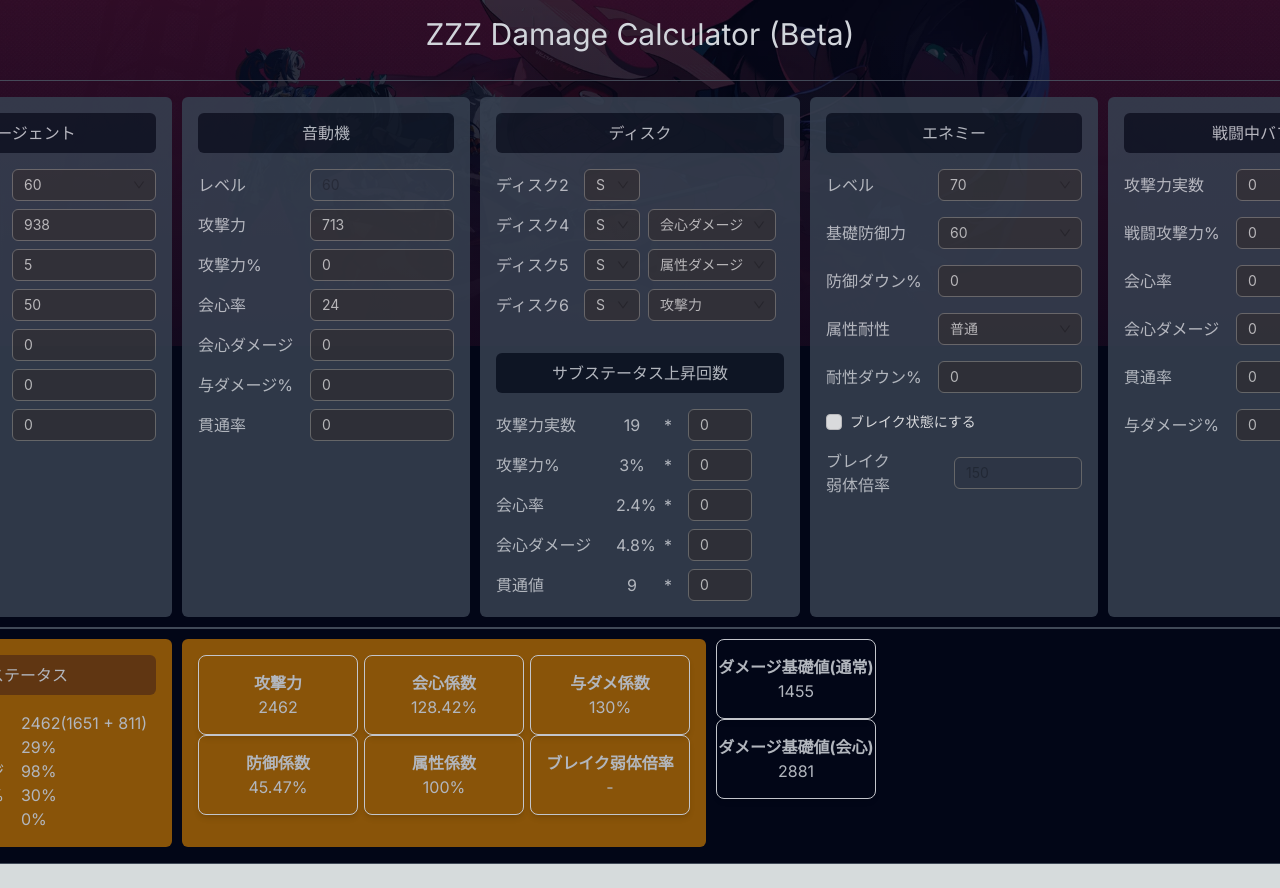
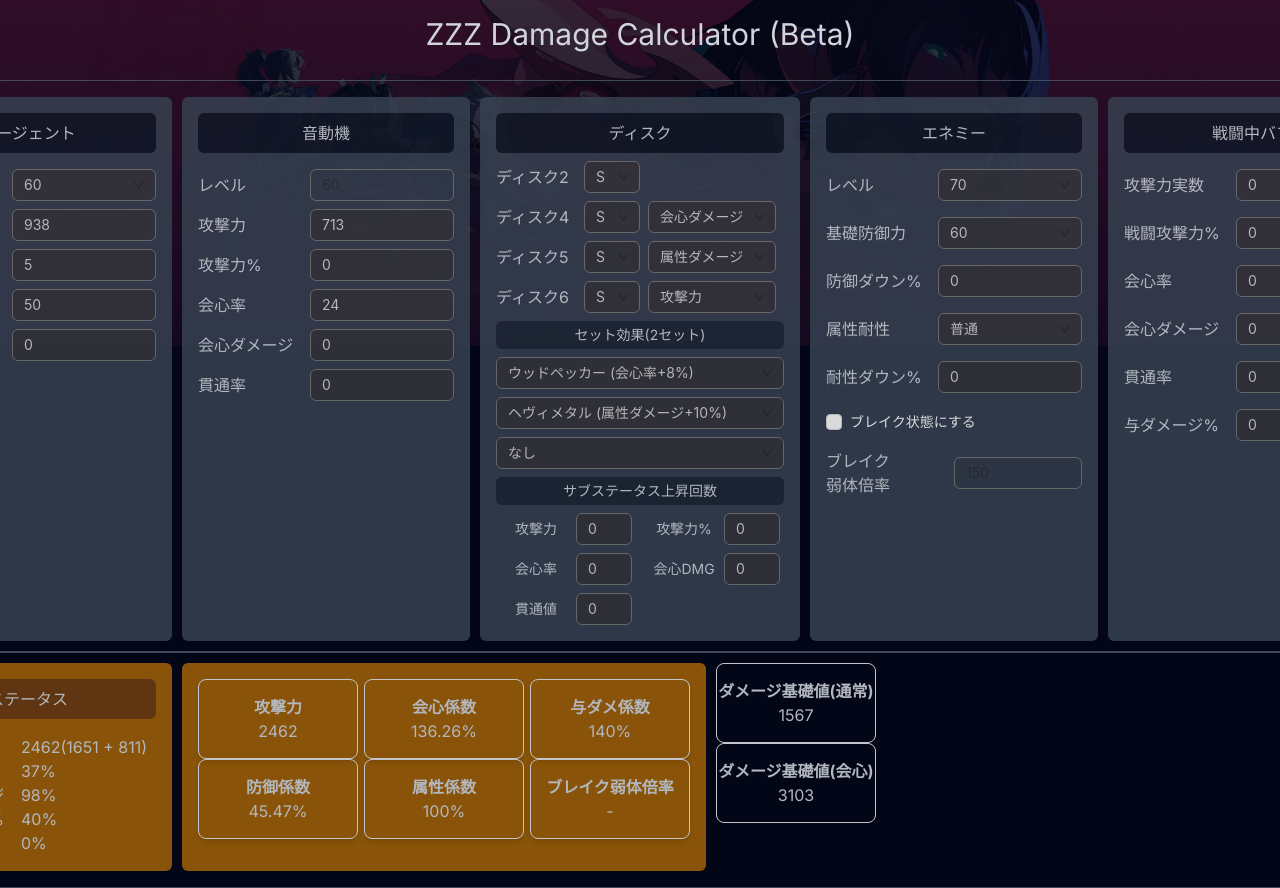
Before and after one commit to negagen/zzz-calculator, a Next.js app: page / in a window 1280 px wide. Shown: the top 888 px of the page. Before the commit the page ends 864 px from the top, so only its background shows below. Built offline with nearby package versions, Linux system fonts and the light colour scheme.

Commit message:
Impl disk set bonus

```diff
--- a/app/calculator.ts
+++ b/app/calculator.ts
@@ -9,7 +9,7 @@ import {
 } from "./types";
 import Decimal from "decimal.js";
 
-export const calculateStatus = (
+export const calculateBaseStatus = (
   agent: AgentStatus,
   engine: EngineStatus,
   diskStatus: DiskStatus
@@ -30,6 +30,9 @@ export const calculateStatus = (
           ? 16
           : 8;
   }
+  diskCritRate += diskStatus.setBonus1.critRate || 0;
+  diskCritRate += diskStatus.setBonus2.critRate || 0;
+  diskCritRate += diskStatus.setBonus3.critRate || 0;
 
   let diskCritDamage = 0;
   if (diskStatus.slot4.type === "critDamage") {
@@ -66,6 +69,9 @@ export const calculateStatus = (
           ? 20
           : 10;
   }
+  diskAttackRate += diskStatus.setBonus1.attackRate || 0;
+  diskAttackRate += diskStatus.setBonus2.attackRate || 0;
+  diskAttackRate += diskStatus.setBonus3.attackRate || 0;
 
   let diskDamageBuff = 0;
   if (diskStatus.slot5.type === "damageBuff") {
@@ -76,6 +82,9 @@ export const calculateStatus = (
           ? 20
           : 10;
   }
+  diskDamageBuff += diskStatus.setBonus1.damageBuff || 0;
+  diskDamageBuff += diskStatus.setBonus2.damageBuff || 0;
+  diskDamageBuff += diskStatus.setBonus3.damageBuff || 0;
 
   let diskPenRate = 0;
   if (diskStatus.slot5.type === "penRate") {
@@ -122,7 +131,7 @@ export const calculateStatus = (
       .add(diskCritDamage)
       .add(subCritDamage)
       .toNumber(),
-    damageBuff: agent.damageBuff + engine.damageBuff + diskDamageBuff,
+    damageBuff: diskDamageBuff,
     pen: diskStatus.penCount * 9,
     penRate: agent.penRate + engine.penRatio + diskPenRate,
   };
--- a/app/components/AgentStatusPanel.tsx
+++ b/app/components/AgentStatusPanel.tsx
@@ -61,17 +61,6 @@ export const AgentStatusPanel = ({
           value={agentStatus.penRate}
           onChange={(value) => onChange({ ...agentStatus, penRate: value })}
         />
-
-        <StatusInput
-          title="与ダメージ%"
-          value={agentStatus.damageBuff}
-          onChange={(value) => onChange({ ...agentStatus, damageBuff: value })}
-        />
-        <StatusInput
-          title="攻撃力%"
-          value={agentStatus.attackBuff}
-          onChange={(value) => onChange({ ...agentStatus, attackBuff: value })}
-        />
       </div>
     </div>
   );
--- a/app/components/DiskStatusPanel.tsx
+++ b/app/components/DiskStatusPanel.tsx
@@ -1,5 +1,5 @@
 import { Divider, Input, Select } from "antd";
-import { DiskStatus } from "@/app/types";
+import { DiskSetBonus, DiskStatus } from "@/app/types";
 
 export const DiskStatusPanel = ({
   diskStatus,
@@ -10,7 +10,7 @@ export const DiskStatusPanel = ({
 }) => {
   return (
     <div className="flex flex-col items-center w-80 bg-gray-700 rounded-md p-4">
-      <div className="mb-4 w-full bg-gray-900 text-center rounded-md p-2">
+      <div className="mb-2 w-full bg-gray-900 text-center rounded-md p-2">
         ディスク
       </div>
 
@@ -152,16 +152,25 @@ export const DiskStatusPanel = ({
         </div>
       </div>
 
-      <div className="mb-4 mt-8 w-full bg-gray-900 text-center rounded-md p-2">
+      <div className="mb-2 mt-2 w-full text-sm bg-gray-800 text-center rounded-md py-1 px-2">
+        セット効果(2セット)
+      </div>
+
+      <DiskSetSelect diskStatus={diskStatus} onChange={onChange} />
+
+      <div className="mb-2 mt-2 w-full text-sm bg-gray-800 text-center rounded-md py-1 px-2">
         サブステータス上昇回数
       </div>
 
-      <div className="flex flex-col gap-2 w-full">
+      <div className="flex flex-col gap-2 w-full text-sm">
+        <div className="flex flex-row items-center w-full gap-2">
           <SubStatusInput
-          title="攻撃力実数"
+            title="攻撃力"
             base="19"
             value={diskStatus.attackCount}
-          onChange={(value) => onChange({ ...diskStatus, attackCount: value })}
+            onChange={(value) =>
+              onChange({ ...diskStatus, attackCount: value })
+            }
           />
 
           <SubStatusInput
@@ -172,7 +181,8 @@ export const DiskStatusPanel = ({
               onChange({ ...diskStatus, attackRateCount: value })
             }
           />
-
+        </div>
+        <div className="flex flex-row items-center w-full gap-2">
           <SubStatusInput
             title="会心率"
             base="2.4%"
@@ -183,13 +193,14 @@ export const DiskStatusPanel = ({
           />
 
           <SubStatusInput
-          title="会心ダメージ"
+            title="会心DMG"
             base="4.8%"
             value={diskStatus.critDamageCount}
             onChange={(value) =>
               onChange({ ...diskStatus, critDamageCount: value })
             }
           />
+        </div>
 
         <SubStatusInput
           title="貫通値"
@@ -200,6 +211,65 @@ export const DiskStatusPanel = ({
       </div>
     </div>
   );
+};
+
+const DiskSetSelect = ({
+  diskStatus,
+  onChange,
+}: {
+  diskStatus: DiskStatus;
+  onChange: (diskStatus: DiskStatus) => void;
+}) => {
+  const options = [
+    { value: "none", label: "なし" },
+    { value: "critRate", label: "ウッドペッカー (会心率+8%)" },
+    { value: "attackRate", label: "ホルモン・パンク (攻撃力+10%)" },
+    { value: "penRate", label: "パファー・エレクトロ (貫通率+8%)" },
+    { value: "damageBuff", label: "ヘヴィメタル (属性ダメージ+10%)" },
+  ];
+
+  return (
+    <div className="flex flex-col items-center w-full gap-2">
+      <Select
+        className="w-full"
+        value={diskStatus.setBonus1.type}
+        options={options}
+        onChange={(value) => {
+          onChange({ ...diskStatus, setBonus1: getDiskSetBonus(value) });
+        }}
+      />
+      <Select
+        className="w-full"
+        value={diskStatus.setBonus2.type}
+        options={options}
+        onChange={(value) => {
+          onChange({ ...diskStatus, setBonus2: getDiskSetBonus(value) });
+        }}
+      />
+      <Select
+        className="w-full"
+        value={diskStatus.setBonus3.type}
+        options={options}
+        onChange={(value) => {
+          onChange({ ...diskStatus, setBonus2: getDiskSetBonus(value) });
+        }}
+      />
+    </div>
+  );
+};
+
+const getDiskSetBonus = (value: string): DiskSetBonus => {
+  if (value == "critRate") {
+    return { type: "critRate", critRate: 8 };
+  } else if (value == "attackRate") {
+    return { type: "attackRate", attackRate: 10 };
+  } else if (value == "penRate") {
+    return { type: "penRate", penRate: 8 };
+  } else if (value == "damageBuff") {
+    return { type: "damageBuff", damageBuff: 10 };
+  }
+
+  return { type: "none" };
 };
 
 const SubStatusInput = ({
@@ -214,13 +284,11 @@ const SubStatusInput = ({
   onChange: (value: number) => void;
 }) => {
   return (
-    <div className="flex flex-row items-center w-full gap-2">
-      <div className="w-28">{title}</div>
-      <div className="w-8 text-center">{base}</div>
-      <div className="w-6 text-center">*</div>
+    <div className="flex flex-row items-center w-full">
+      <div className="w-20 text-center">{title}</div>
       <div>
         <Input
-          className="w-16"
+          className="w-14"
           type="number"
           value={value}
           onChange={(e) => {
--- a/app/components/EngineStatusPanel.tsx
+++ b/app/components/EngineStatusPanel.tsx
@@ -43,11 +43,6 @@ export const EngineStatusPanel = ({
           onChange={(value) => onChange({ ...engineStatus, critDamage: value })}
         />
         <StatusInput
-          title="与ダメージ%"
-          value={engineStatus.damageBuff}
-          onChange={(value) => onChange({ ...engineStatus, damageBuff: value })}
-        />
-        <StatusInput
           title="貫通率"
           value={engineStatus.penRatio}
           onChange={(value) => onChange({ ...engineStatus, penRatio: value })}
--- a/app/data.ts
+++ b/app/data.ts
@@ -10,10 +10,8 @@ import {
 export const defaultAgentStatus: AgentStatus = {
   level: 60,
   attack: 938,
-  attackBuff: 0,
   critRate: 5,
   critDamage: 50,
-  damageBuff: 0,
   penRate: 0,
 };
 
@@ -23,7 +21,6 @@ export const defaultEngineStatus: EngineStatus = {
   critRate: 24,
   critDamage: 0,
   penRatio: 0,
-  damageBuff: 0,
 };
 
 export const defaultDiskStatus: DiskStatus = {
@@ -35,6 +32,9 @@ export const defaultDiskStatus: DiskStatus = {
   attackRateCount: 0,
   critRateCount: 0,
   critDamageCount: 0,
+  setBonus1: { type: "critRate", critRate: 8 },
+  setBonus2: { type: "damageBuff", damageBuff: 10 },
+  setBonus3: { type: "none" },
   penCount: 0,
 };
 
@@ -64,7 +64,6 @@ export const defaultSkills: Skill[] = [
 export const defaultBattleStatus: AdditionalStatus = {
   attackBonus: 0,
   attackRateBonus: 0,
-  battleAttackRateBonus: 0,
   critRateBonus: 0,
   critDamageBonus: 0,
   damageBuffBonus: 0,
--- a/app/page.tsx
+++ b/app/page.tsx
@@ -18,7 +18,7 @@ import {
   DamageBasePanel,
   AdditionalStatusPanel,
 } from "@/app/components";
-import { calculateDamageBase, calculateStatus } from "@/app/calculator";
+import { calculateDamageBase, calculateBaseStatus } from "@/app/calculator";
 import {
   defaultAgentStatus,
   defaultEngineStatus,
@@ -41,7 +41,7 @@ export default function Home() {
   const [battleStatus, setBattleStatus] =
     useState<AdditionalStatus>(defaultBattleStatus);
 
-  const baseStatus = calculateStatus(agentStatus, engineStatus, diskStatus);
+  const baseStatus = calculateBaseStatus(agentStatus, engineStatus, diskStatus);
   const damageBase = calculateDamageBase(baseStatus, enemyStatus, battleStatus);
 
   return (
--- a/app/types.ts
+++ b/app/types.ts
@@ -61,10 +61,8 @@ export type Team = Character[];
 export interface AgentStatus {
   level: number;
   attack: number;
-  attackBuff: number;
   critRate: number;
   critDamage: number;
-  damageBuff: number;
   penRate: number;
 }
 
@@ -72,7 +70,6 @@ export interface EngineStatus {
   attack: number;
   attackRate: number;
   critRate: number;
-  damageBuff: number;
   critDamage: number;
   penRatio: number;
 }
@@ -91,7 +88,18 @@ export interface DiskStatus {
   attackRateCount: number;
   critRateCount: number;
   critDamageCount: number;
+  setBonus1: DiskSetBonus;
+  setBonus2: DiskSetBonus;
+  setBonus3: DiskSetBonus;
   penCount: number;
+}
+
+export interface DiskSetBonus {
+  type: "none" | "attackRate" | "critRate" | "penRate" | "damageBuff";
+  attackRate?: number;
+  critRate?: number;
+  penRate?: number;
+  damageBuff?: number;
 }
 
 export interface EnemyStatus {
```
Lines whose indentation alone changed are shown as unchanged.
